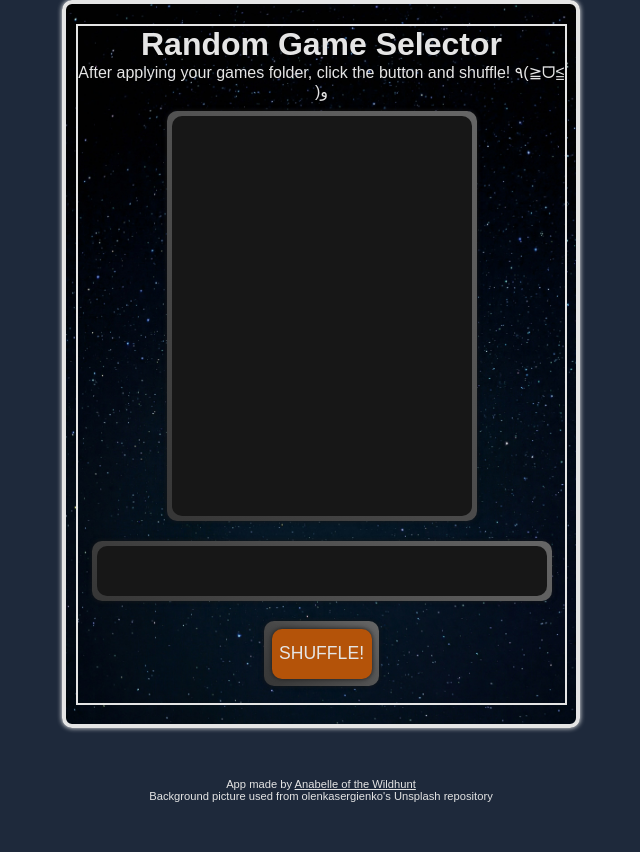
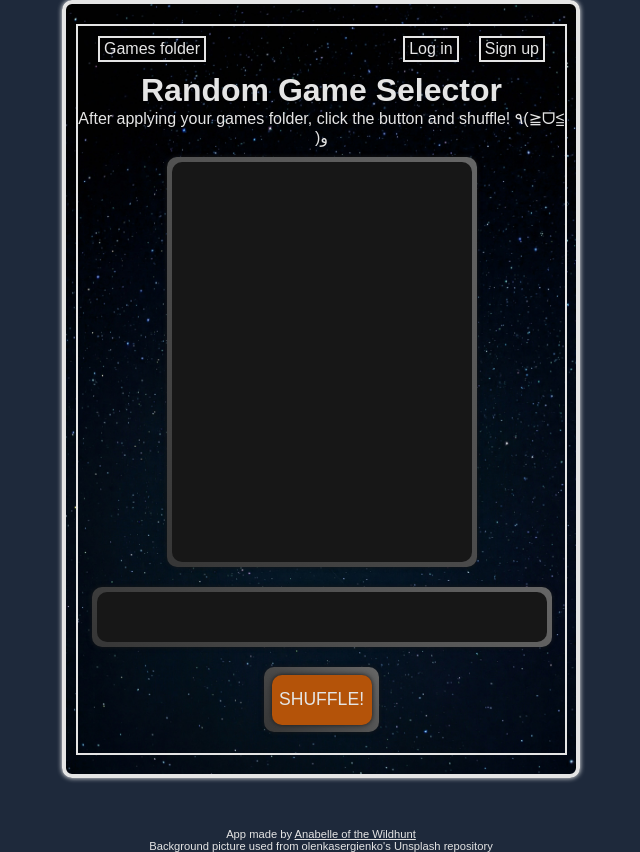
Before and after one commit to AnabelleWildhunt/Random-game-selector, a plain HTML site: page corpus.html in a window 1280 px wide. Shown: the whole page, without its empty margins (319-959 px from the left). Before the commit the page ends 802 px from the top, so only its background shows below. Drawn offline with Linux system fonts and the light colour scheme; a web font is replaced by a local one.

Commit message:
Added navbar (for uncertain, yet possible future utilities)

```diff
--- a/animus.css
+++ b/animus.css
@@ -11,7 +11,7 @@
 
     /* BOX PROPERTIES */
     --locus-width: 490px;
-    --locus-heigth: 680px;
+    --locus-heigth: 730px;
     --locus-innframe-width: calc(var(--locus-width) - 3px);
     --locus-innframe-heigth: calc(var(--locus-heigth) - 3px);
 
@@ -88,6 +88,24 @@ a{
     background-color: var(--main-shade);
 }
 
+.nav-anchor{
+    text-decoration: none;
+    padding: 2px 4px;
+    border: 2px solid var(--white);
+}
+
+.nav-anchor:hover, .nav-anchor:focus{
+    color: var(--main);
+    border: 2px solid var(--main);
+    transform: scale(105%);
+}
+
+.nav-anchor:active{
+    color: var(--main-shade);
+    border: 2px solid var(--main-shade);
+    transform: scale(95%);
+}
+
 .flex{
     display: flex;
     justify-content: center;
@@ -114,6 +132,19 @@ a{
     width: var(--locus-innframe-width);
     height: var(--locus-innframe-heigth);
     border: 2px solid var(--white);
+}
+
+.navbar{
+    display: flex;
+    justify-content: end;
+    gap: 20px;
+    margin: 10px 20px;
+}
+
+/* .nav-anchor is in the COMPONENTS section */
+
+.nav-left{
+    margin-right: auto;
 }
 
 header{
--- a/corpus.html
+++ b/corpus.html
@@ -16,7 +16,9 @@
 
             <!-- NAVBAR -->
             <nav class="navbar">   <!-- future 'add game' functionality -->
-
+                <a href="#" class="nav-anchor nav-left">Games folder</a>
+                <a href="#" class="nav-anchor">Log in</a>
+                <a href="#" class="nav-anchor">Sign up</a>
             </nav>
 
             <!-- HEADER -->
```
